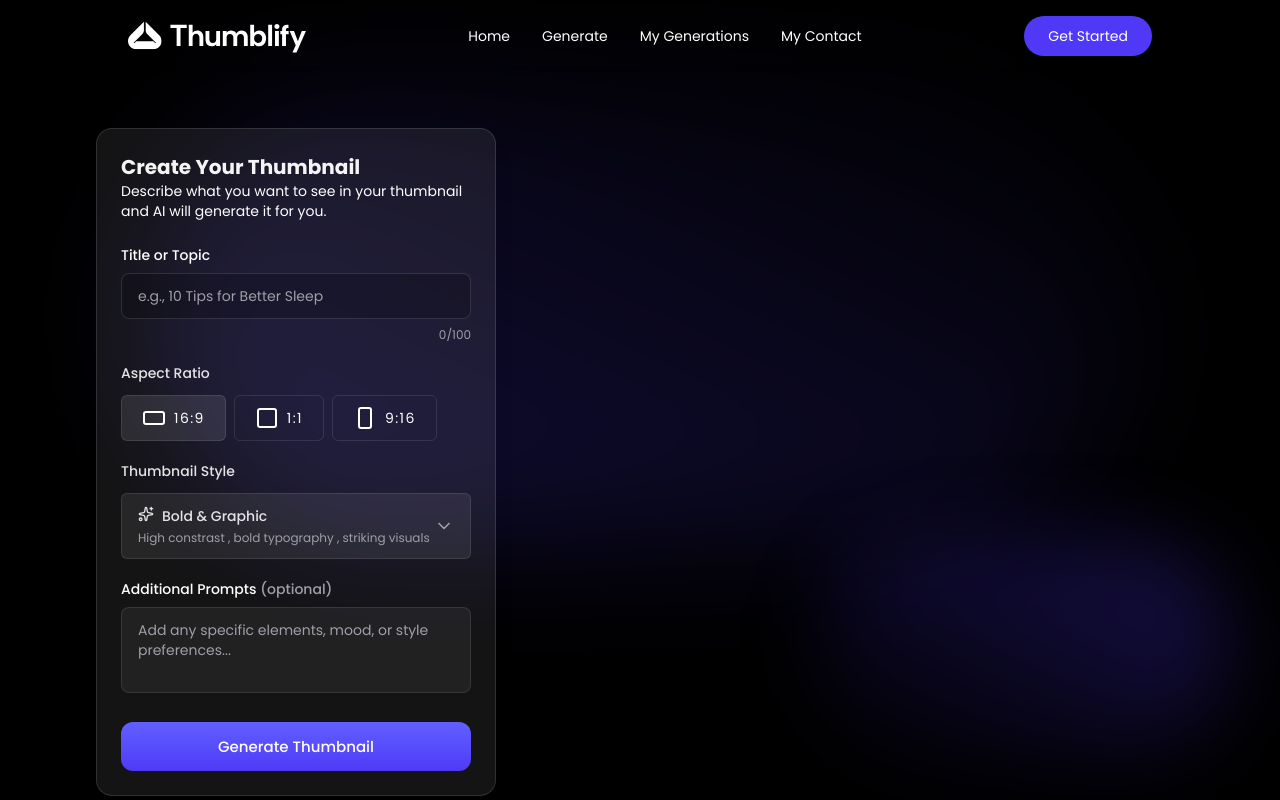
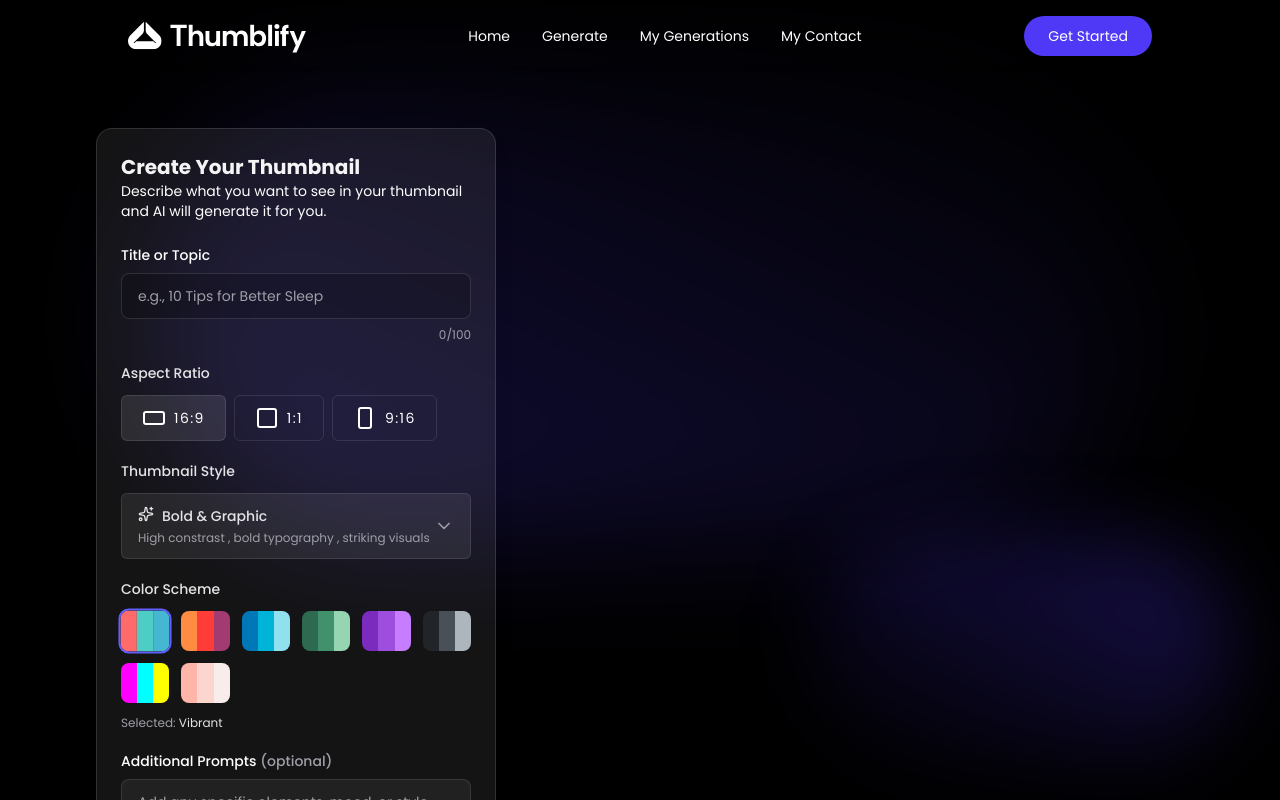
Before and after one commit to siddharthNirmale/Thumbnail, a React (Vite) app in the folder client/: page /generate in a window 1280 px wide. Shown: the top 800 px of the page. Built offline with nearby package versions, Linux system fonts and the light colour scheme.

Commit message:
Add ColorSchemeSelector component and integrate it into Generate page

```diff
--- /dev/null
+++ b/client/src/components/ColorSchemeSelector.tsx
@@ -0,0 +1,56 @@
+import { colorSchemes } from "../assets/assets"
+
+const ColorSchemeSelector = ({
+  value,
+  onChange,
+}: {
+  value: string
+  onChange: (color: string) => void
+}) => {
+  const selectedScheme = colorSchemes.find((s) => s.id === value)
+
+  return (
+    <div className="space-y-3">
+      <label className="block text-sm font-medium text-zinc-200">
+        Color Scheme
+      </label>
+
+      <div className="grid grid-cols-6 gap-3">
+        {colorSchemes.map((scheme) => {
+          const isSelected = value === scheme.id
+
+          return (
+            <button
+              key={scheme.id}
+              type="button"
+              onClick={() => onChange(scheme.id)}
+              aria-pressed={isSelected}
+              title={scheme.name}
+              className={`relative rounded-lg transition-all
+                ${isSelected ? "ring-2 ring-indigo-500 scale-[1.02]" : "hover:ring-1 hover:ring-zinc-600"}
+              `}
+            >
+              <div className="flex h-10 overflow-hidden rounded-lg">
+                {scheme.colors.map((color, i) => (
+                  <div
+                    key={i}
+                    className="flex-1"
+                    style={{ backgroundColor: color }}
+                  />
+                ))}
+              </div>
+            </button>
+          )
+        })}
+      </div>
+
+      {selectedScheme && (
+        <p className="text-xs text-zinc-400">
+          Selected: <span className="text-zinc-200">{selectedScheme.name}</span>
+        </p>
+      )}
+    </div>
+  )
+}
+
+export default ColorSchemeSelector
--- a/client/src/pages/Generate.tsx
+++ b/client/src/pages/Generate.tsx
@@ -4,6 +4,7 @@
 import SoftBackdrop from '../components/SoftBackdrop';
 import AspectRatioSelector from '../components/AspectRatioSelector';
 import StyleSelector from '../components/StyleSelector';
+import ColorSchemeSelector from '../components/ColorSchemeSelector';
 
 const Generate = () => {
 
@@ -64,6 +65,9 @@
 
                   {/* colorScheme Selector */}
 
+                  <ColorSchemeSelector value={colorSchemeId}
+                  onChange={setcolorSchemeId} />
+
                   {/* details */}
                   <div className='space-y-2'>
                     <label className='block text-sm font-medium' >Additional Prompts <span className='text-zinc-400'>(optional)</span>
```
